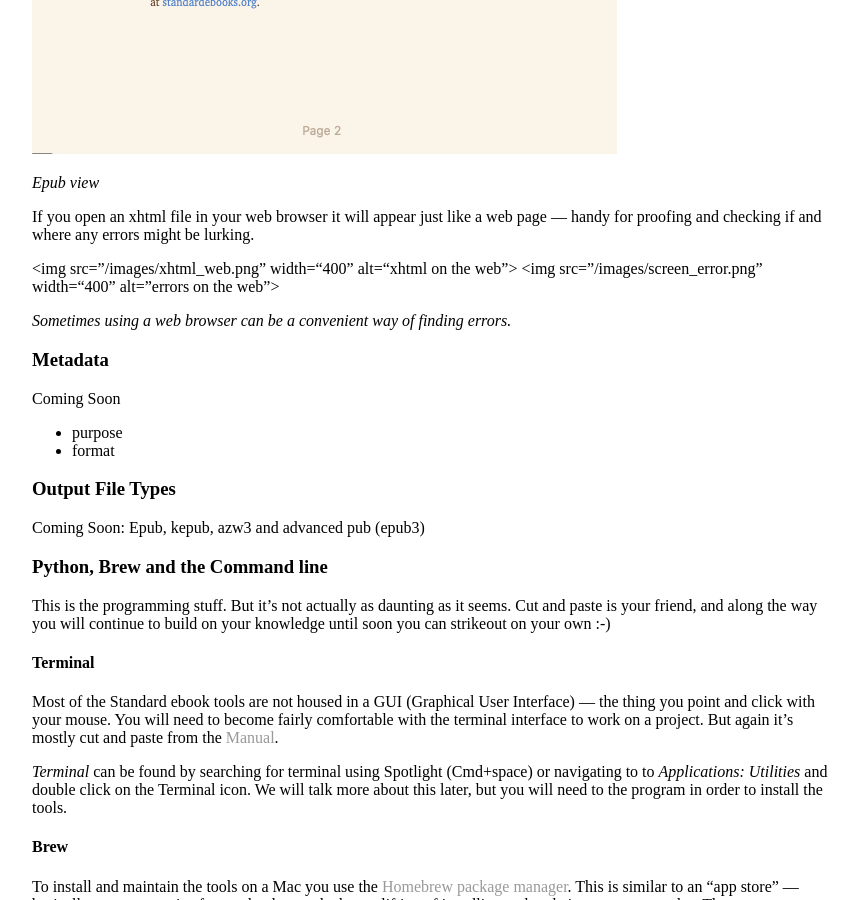
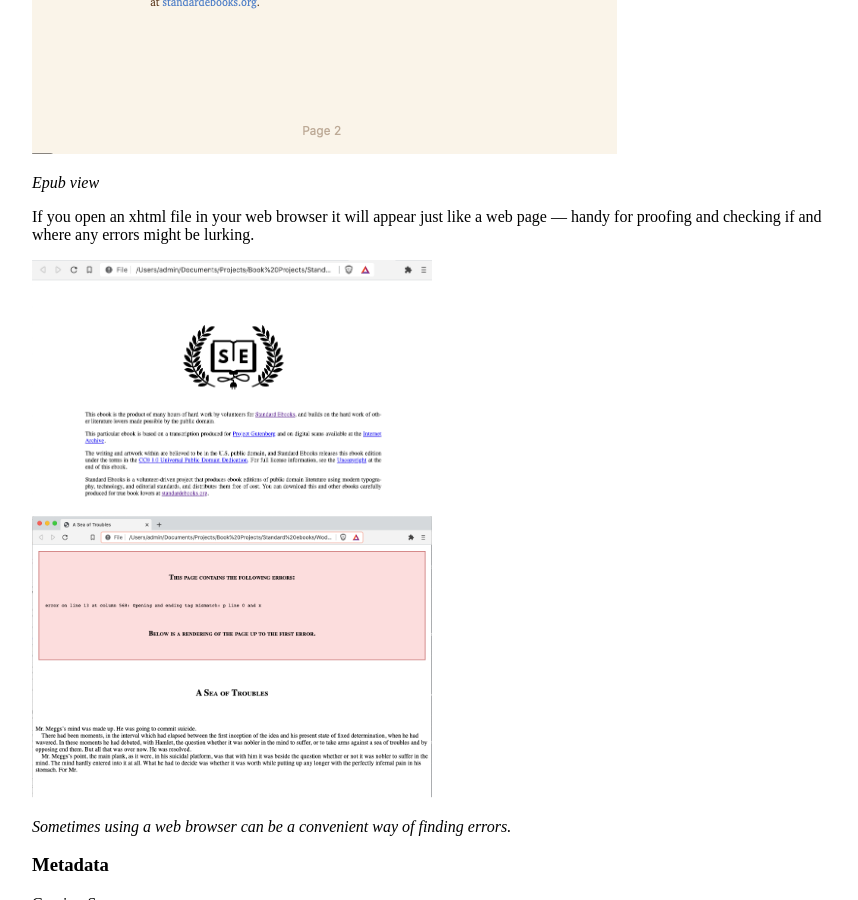
Before and after one commit to b-t-k/b-t-k.github.io, a Jekyll site: the page built from a-guide/a-guide.md, in a window 1280 px wide and 900 px high, scrolled down 4281 px. Shown: the whole window, without its empty margins (160-1018 px from the left). Built offline with Jekyll 4.4.1, drawn with Linux system fonts in a browser that asks for light colours.

Commit message:
fix quotes

```diff
--- a/a-guide/a-guide.md
+++ b/a-guide/a-guide.md
@@ -113,8 +113,8 @@ Html stands for *hypertext markup language* and is the basic format that web bro
 
 If you open an xhtml file in your web browser it will appear just like a web page — handy for proofing and checking if and where any errors might be lurking.
 
-<img src="/images/xhtml_web.png" width=“400" alt=“xhtml on the web">
-<img src="/images/screen_error.png" width=“400" alt="errors on the web">
+<img src="/images/xhtml_web.png" width="400" alt="xhtml on the web">
+<img src="/images/screen_error.png" width="400" alt="errors on the web">
 
 *Sometimes using a web browser can be a convenient way of finding errors.*
 
```
